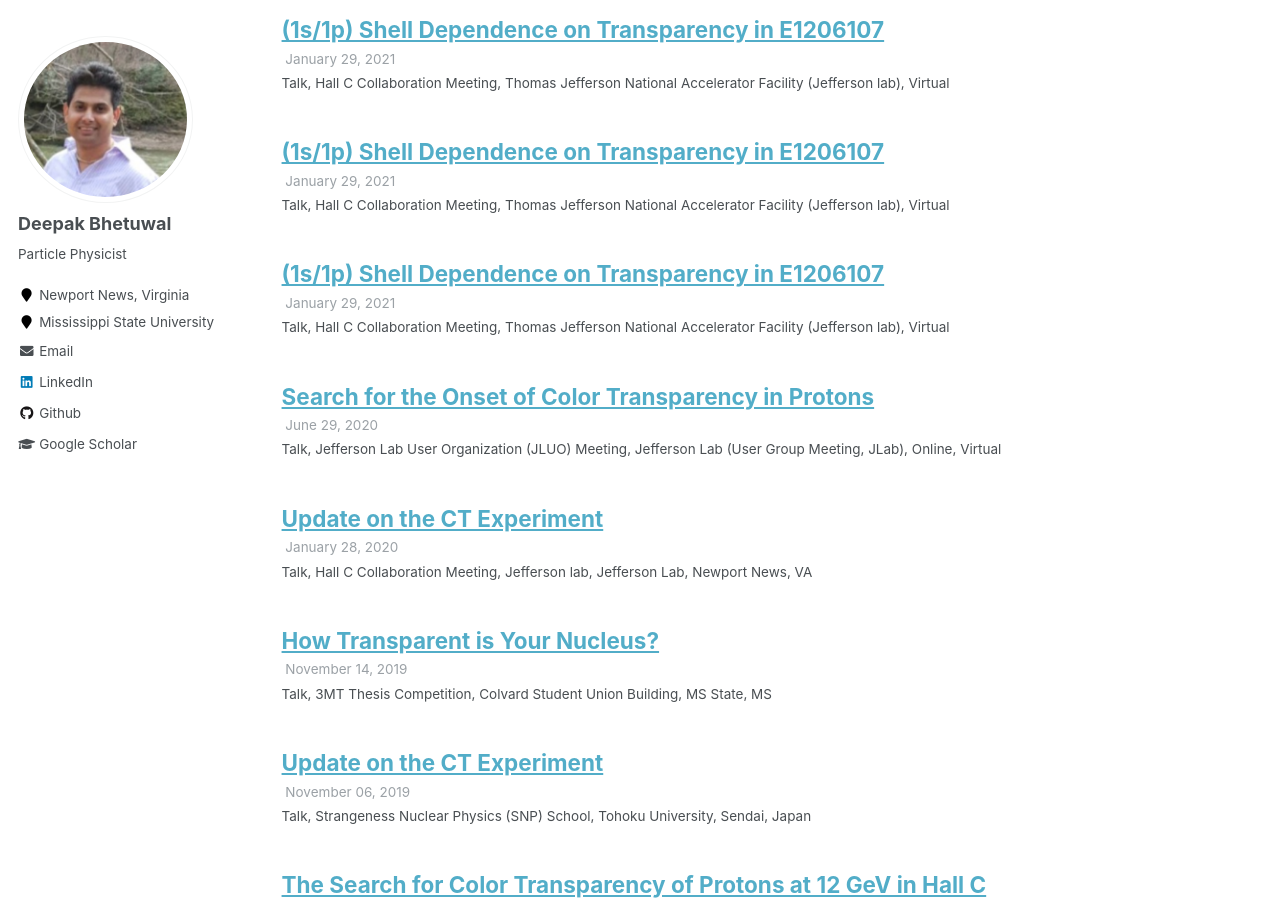
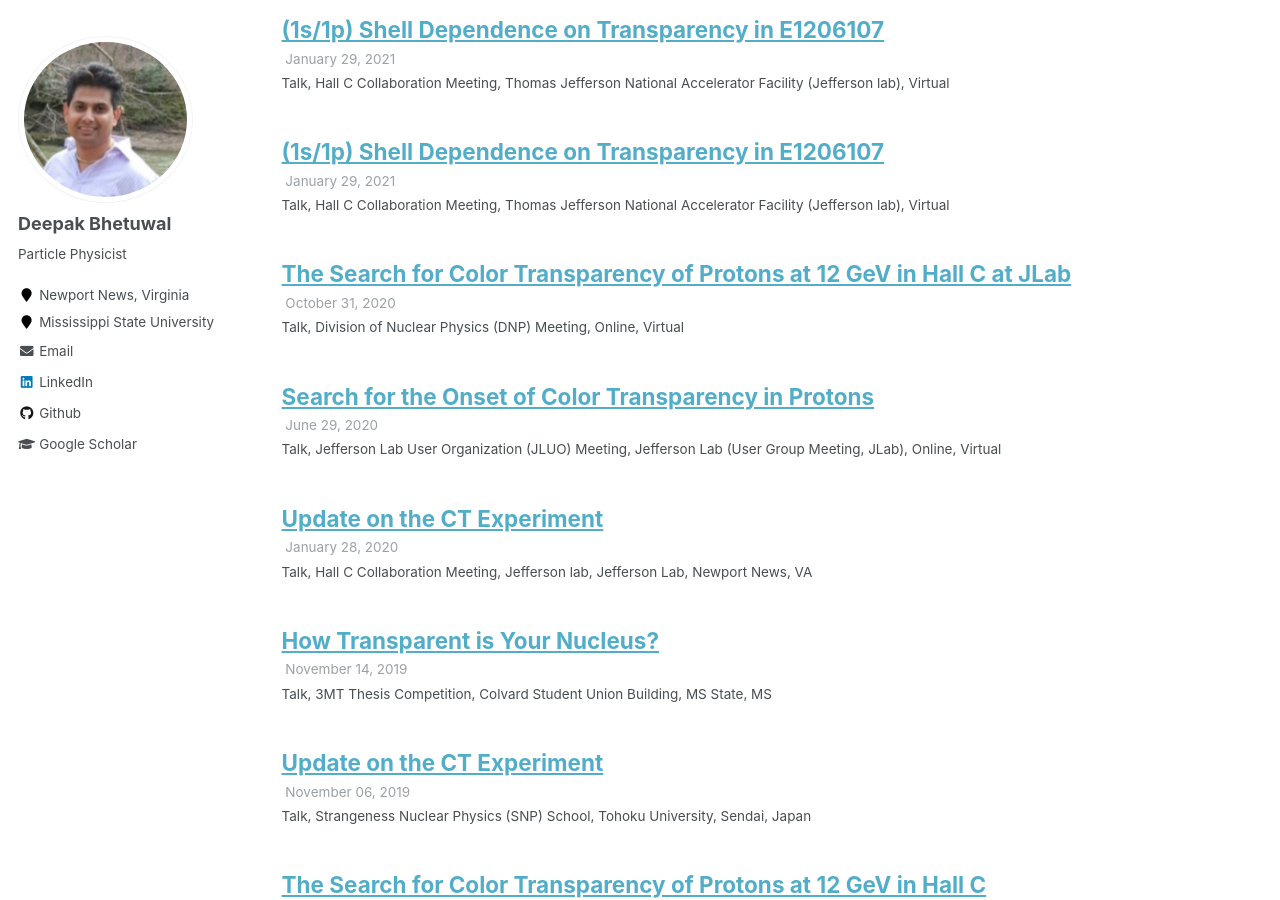
Before and after one commit to dkb208/dkb208.github.io, a Jekyll site: the page built from _pages/talks.html, in a window 1280 px wide and 900 px high, scrolled down 1152 px. Built offline with Jekyll 4.4.1, drawn with Linux system fonts in a browser that asks for light colours.

Commit message:
Update 2021-01-09.md

```diff
--- a/_talks/2021-01-09.md
+++ b/_talks/2021-01-09.md
@@ -1,9 +1,9 @@
 ---
-title: "(1s/1p) Shell Dependence on Transparency in E1206107"
+title: "The Search for Color Transparency of Protons at 12 GeV in Hall C at JLab"
 collection: talks
-type: "Talk, Hall C Collaboration Meeting"
-permalink: /talks/2014-03-01-talk-3
-venue: "Thomas Jefferson National Accelerator Facility (Jefferson lab)"
-date: 2021-01-29
+type: "Talk, Division of Nuclear Physics (DNP) Meeting"
+permalink: /talks/2021-01-09
+venue: "Online"
+date: 2020-10-31
 location: "Virtual"
 ---
```
